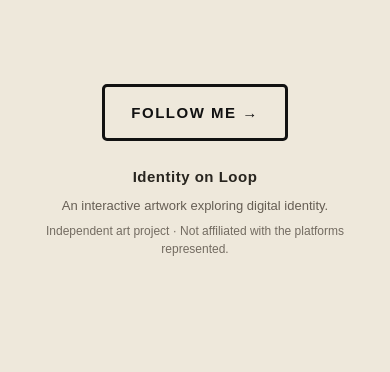
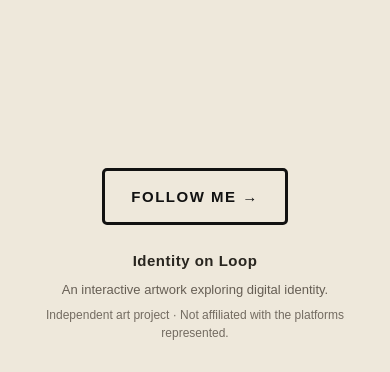
Before and after one commit to TtP-tinatini/inspire-social-loop, a plain HTML site: page index.html in a window 390 px wide. Shown: the part 472-844 px from the top of the page. Drawn offline with Linux system fonts and the light colour scheme.

Commit message:
Update index.html
Layout

```diff
--- a/index.html
+++ b/index.html
@@ -40,7 +40,6 @@
       display: flex;
       flex-direction: column;
       align-items: center;
-      justify-content: center;
 
       text-align: center;
       padding: 45px 20px 35px;
@@ -49,6 +48,8 @@
       color: var(--ink);
     }
 
+    /* MAIN IDENTITY SECTION */
+
     .identity {
       width: 100%;
       max-width: 1000px;
@@ -56,6 +57,11 @@
       display: flex;
       flex-direction: column;
       align-items: center;
+
+      /* Keeps the main identity composition
+         centred in the available space. */
+
+      margin-top: auto;
     }
 
     /* TRANSPARENT CIRCLE WITH COLOURED OUTLINE */
@@ -142,10 +148,25 @@
       color: #454039;
     }
 
+    /* BOTTOM SECTION:
+       BUTTON + ARTWORK INFORMATION */
+
+    .bottom-section {
+      width: 100%;
+
+      display: flex;
+      flex-direction: column;
+      align-items: center;
+
+      /* Moves the entire bottom section lower
+         while keeping it within the page layout. */
+
+      margin-top: auto;
+    }
+
     /* BLACK NAVIGATION BUTTON */
 
     #nextButton {
-      margin-top: clamp(85px, 10vh, 110px);
       max-width: 100%;
 
       border: 3px solid #111111;
@@ -210,26 +231,10 @@
       font-size: 13px;
       opacity: 0.9;
     }
-    /* MOVE BUTTON AND ARTWORK INFORMATION LOWER */
-
-    #nextButton {
-      transform: translateY(65px);
-    }
-
-    .artwork-info {
-      transform: translateY(65px);
-    }
 
     /* MOBILE ADJUSTMENTS */
 
     @media (max-width: 480px) {
-      #nextButton {
-        transform: translateY(55px);
-      }
-
-      .artwork-info {
-        transform: translateY(55px);
-      }
       #experience {
         padding: 35px 18px 30px;
       }
@@ -257,7 +262,6 @@
       }
 
       #nextButton {
-        margin-top: 65px;
         padding: 17px 26px;
         font-size: 15px;
       }
@@ -280,6 +284,20 @@
       }
     }
 
+    /* SHORT SCREENS:
+       Prevent the main content and footer
+       from colliding on smaller devices. */
+
+    @media (max-height: 700px) {
+      .identity {
+        margin-top: 0;
+      }
+
+      .bottom-section {
+        margin-top: 65px;
+      }
+    }
+
     @media (prefers-reduced-motion: reduce) {
       .identity-circle,
       h1,
@@ -293,6 +311,8 @@
 <body>
 
   <main id="experience">
+
+    <!-- MAIN IDENTITY COMPOSITION -->
 
     <div class="identity">
 
@@ -313,6 +333,10 @@
       </div>
 
     </div>
+
+    <!-- BOTTOM SECTION -->
+
+    <div class="bottom-section">
 
       <button id="nextButton" type="button">
         FOLLOW ME →
@@ -336,6 +360,8 @@
         </small>
 
       </footer>
+
+    </div>
 
   </main>
 
```
Lines whose indentation alone changed are shown as unchanged.
